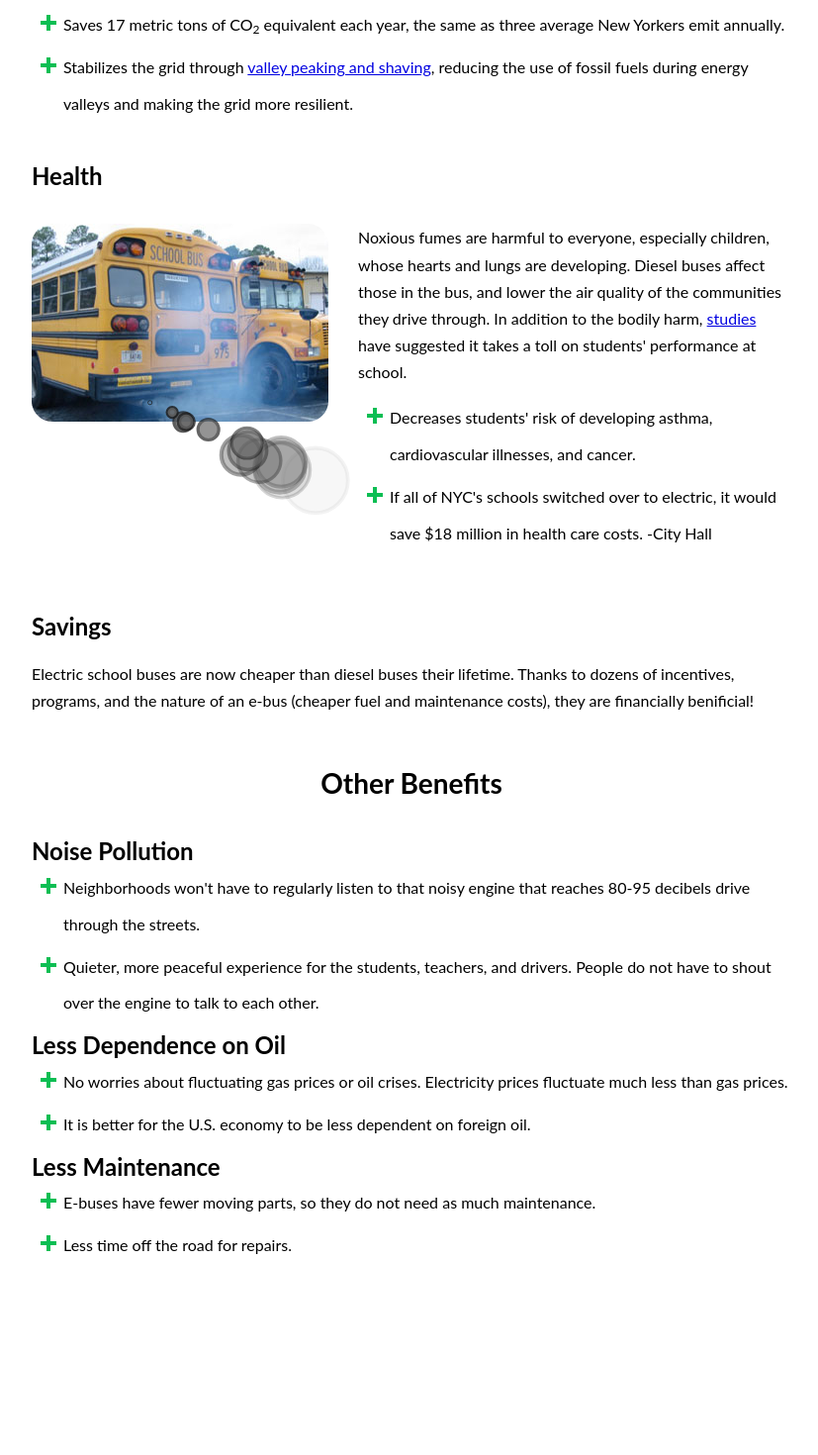
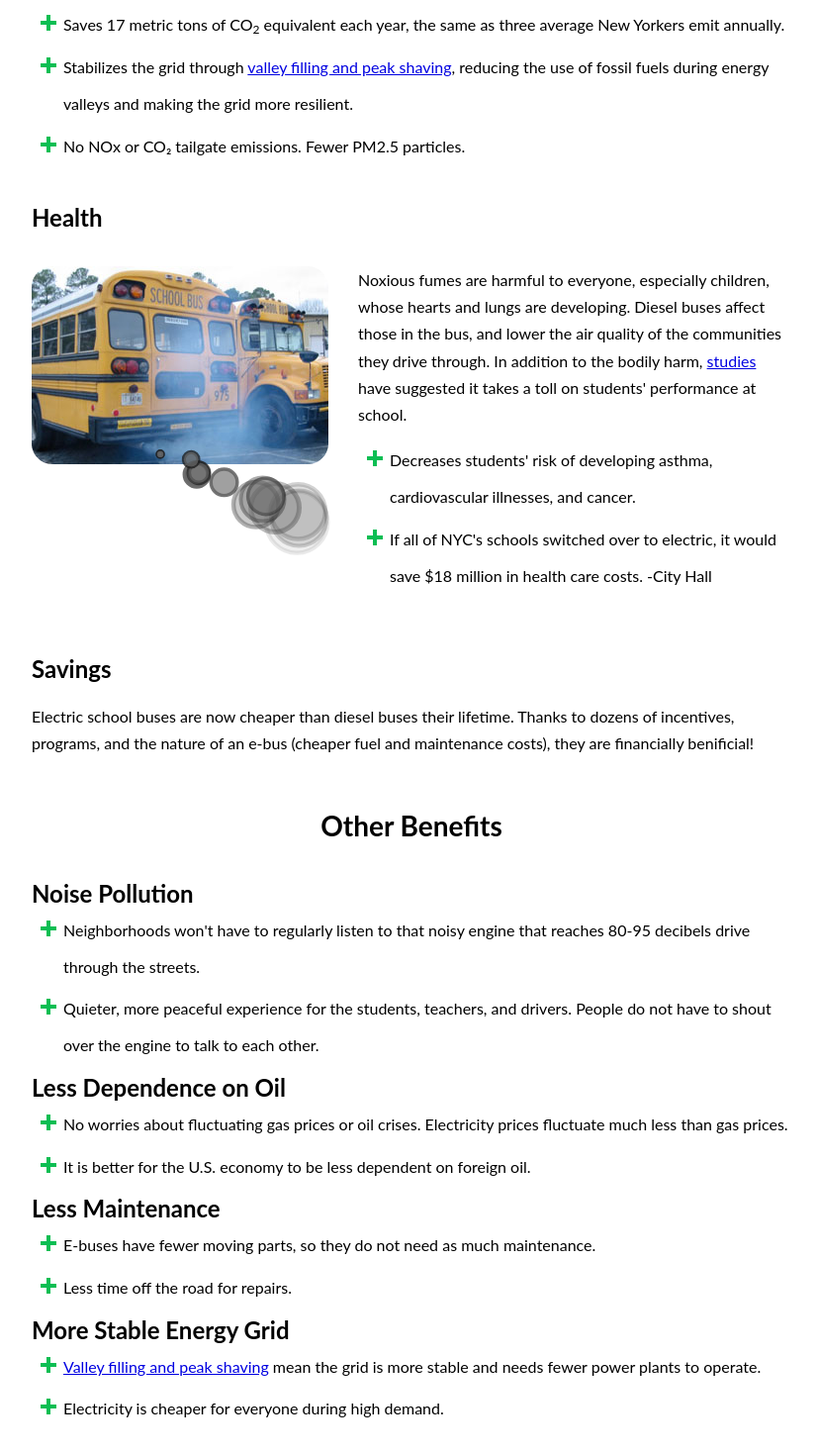
Before and after one commit to JoelGrayson/studentsforelectricbuses.org, a Next.js app: page / in a window 1280 px wide. Shown: the part 536-2006 px from the top of the page at 99% size, without its empty margins (224-1051 px from the left). Before the commit the page ends 1897 px from the top, so only its background shows below. Built offline with nearby package versions, Linux system fonts and the light colour scheme.

Commit message:
Additional benefit

```diff
--- a/pages/index.tsx
+++ b/pages/index.tsx
@@ -23,7 +23,8 @@ export default function Home() {
                         <br/> Every bus transitioned from diesel to electric:</p>
                     <ul className={styles['plus-bullet-list']}>
                         <li>Saves 17 metric tons of CO<sub>2</sub> equivalent each year, the same as three average New Yorkers emit annually.</li>
-                        <li>Stabilizes the grid through <Link href="/images/valley filling & peak shaving.png" target='_blank'><a>valley peaking and shaving</a></Link>, reducing the use of fossil fuels during energy valleys and making the grid more resilient.</li>
+                        <li>Stabilizes the grid through <Link href="/images/valley filling & peak shaving.png" target='_blank'><a>valley filling and peak shaving</a></Link>, reducing the use of fossil fuels during energy valleys and making the grid more resilient.</li>
+                        <li>No NOx or CO₂ tailgate emissions. Fewer PM2.5 particles.</li>
                     </ul>
                     <p>
                     </p>
@@ -71,6 +72,12 @@ export default function Home() {
                     <li>Less time off the road for repairs.</li>
                 </ul>
 
+                <h3>More Stable Energy Grid</h3>
+                <ul className={styles['plus-bullet-list']}>
+                    <li><Link href="/images/valley filling & peak shaving.png" target='_blank'><a>Valley filling and peak shaving</a></Link> mean the grid is more stable and needs fewer power plants to operate.</li>
+                    <li>Electricity is cheaper for everyone during high demand.</li>
+                </ul>
+
             </section>
             <br /><br />
         </main>
```
